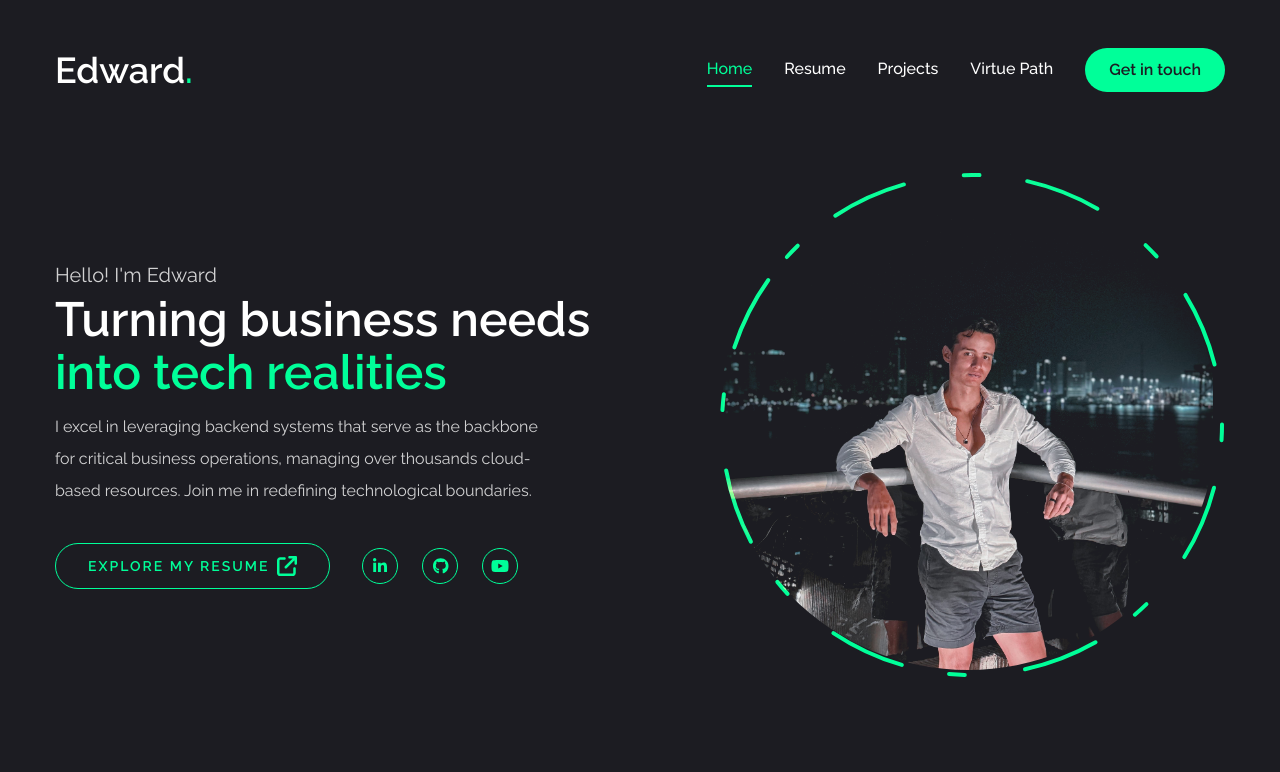
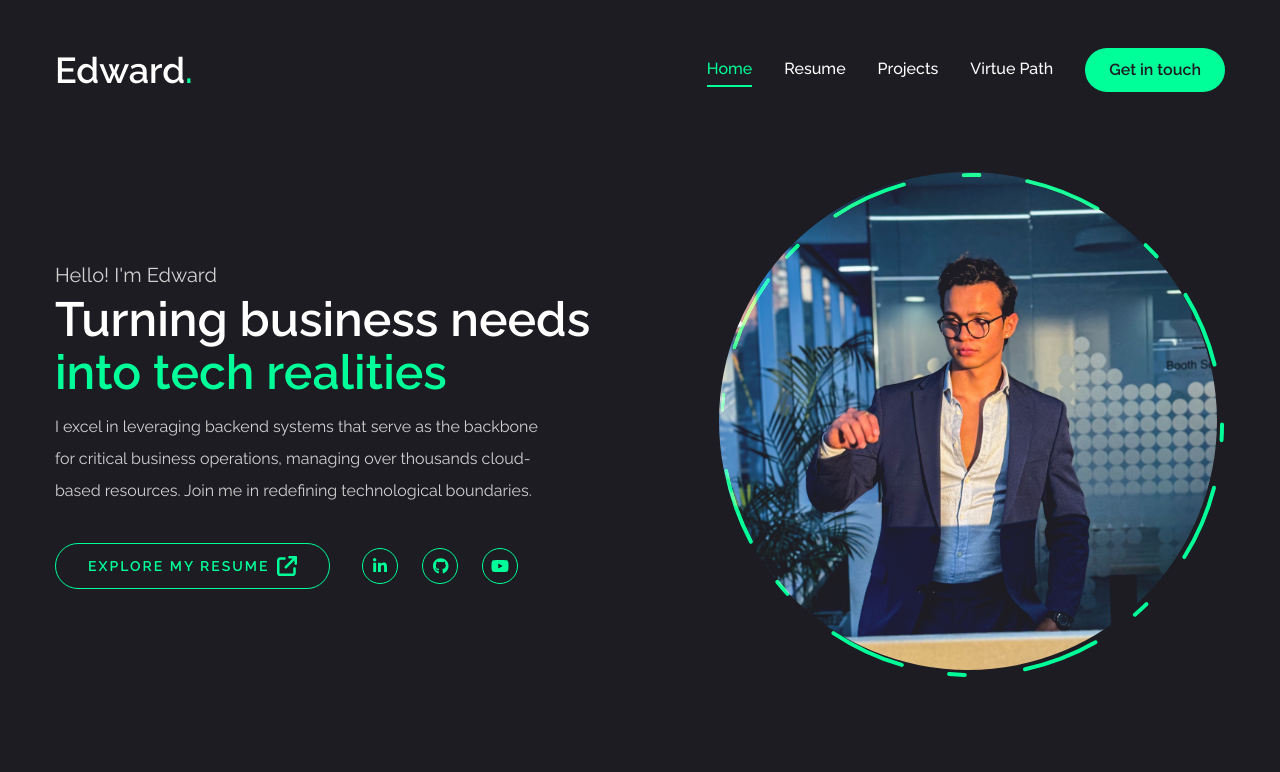
Before and after one commit to edwardramirez31/architech-portfolio, a Next.js app: page / in a window 1280 px wide. Shown: the top 772 px of the page. Built offline with nearby package versions, Linux system fonts and the light colour scheme.

Commit message:
feat: new main pic

```diff
--- a/components/shared/Picture.tsx
+++ b/components/shared/Picture.tsx
@@ -23,7 +23,7 @@ const Picture: React.FunctionComponent = () => {
           className="w-[298px] h-[298px] xl:w-[498px] xl:h-[498px] mix-blend-lighten absolute"
         >
           <Image
-            src="/assets/prof2.jpg"
+            src="/assets/IMG_0815_3.jpg"
             priority
             quality={100}
             fill
```
Also changed, not shown: public/assets/IMG_0815_3.jpg (added), public/assets/profile.png (deleted).
